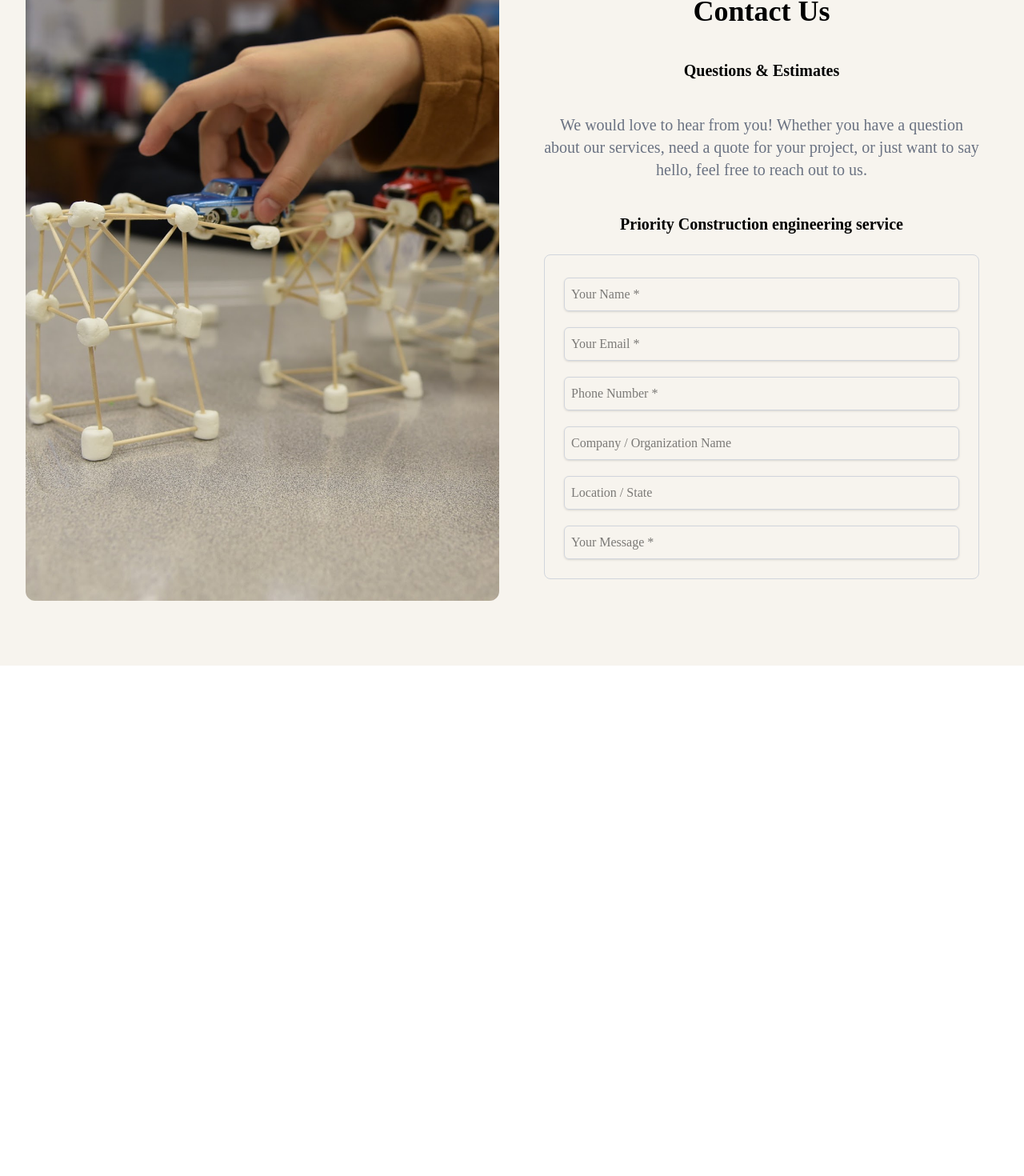
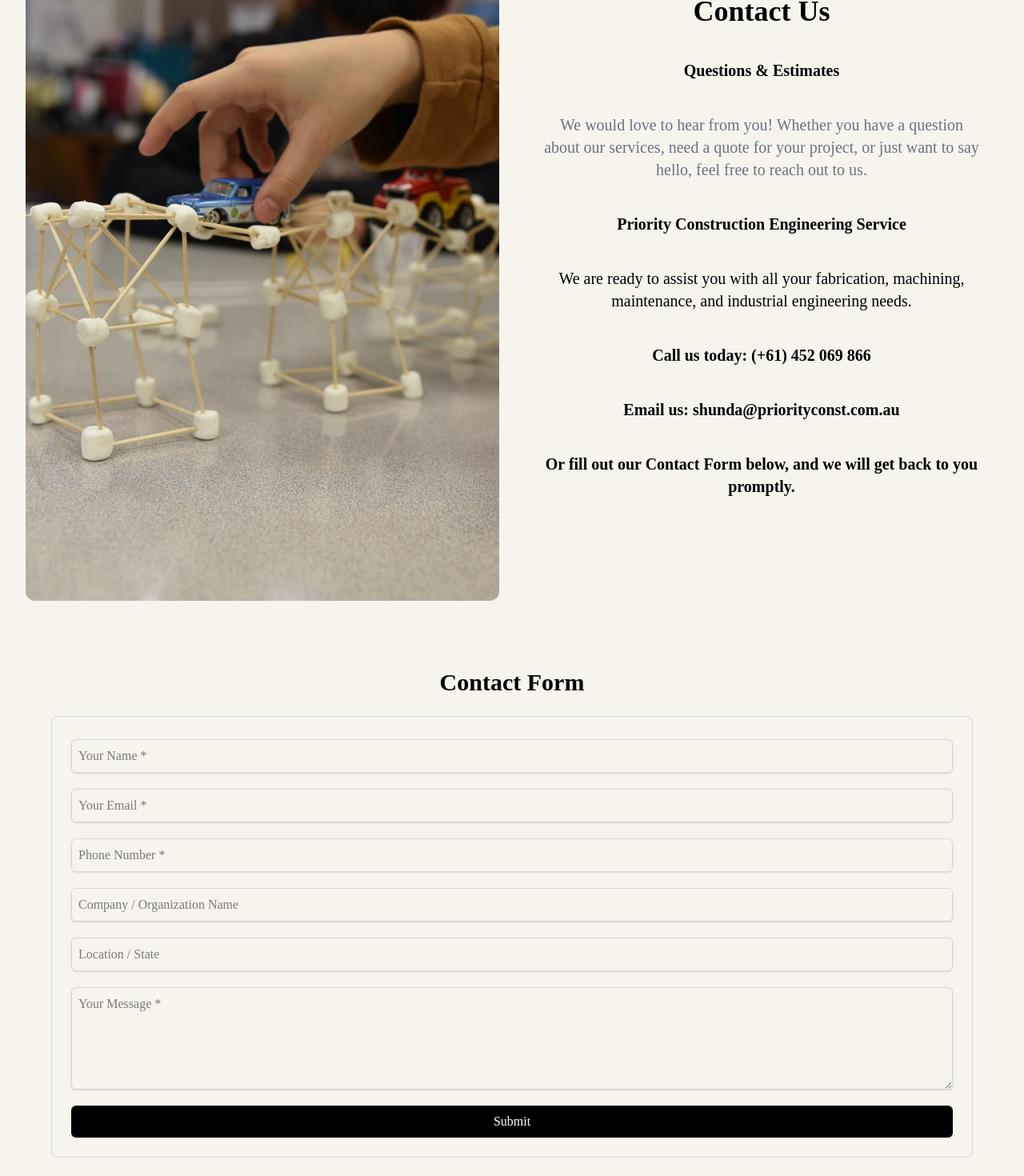
Before and after one commit to Jacky72/PriorityConstWeb, a Next.js app in the folder priority-const/: page /contact in a window 1280 px wide. Shown: the part 178-1648 px from the top of the page at 80% size. Before the commit the page ends 1010 px from the top, so only its background shows below. Built offline with nearby package versions, Linux system fonts and the light colour scheme.

Commit message:
Complete the functions of the contact form.

```diff
--- a/package.json
+++ b/package.json
@@ -3,6 +3,7 @@
     "@emotion/react": "^11.14.0",
     "@emotion/styled": "^11.14.1",
     "motion": "^12.23.12",
+    "nodemailer": "^7.0.5",
     "react-animated-numbers": "^1.1.1"
   }
 }
--- /dev/null
+++ b/priority-const/src/app/api/contact/route.js
@@ -0,0 +1,36 @@
+import nodemailer from "nodemailer";
+
+export async function POST(req) {
+    const data = await req.json();
+
+    // Configure your SMTP transport
+    const transporter = nodemailer.createTransport({
+        service: "gmail",
+        auth: {
+            user: "admin@priorityconst.com.au",
+            pass: "onut nnvd onou pbuc",
+        },
+    });
+
+    const mailOptions = {
+        from: data.email,
+        to: "initialstarry2002@gmail.com",
+        // to: "shunda@priorityconst.com.au",
+        subject: `Contact Form Submission from ${data.fullName}`,
+        text: `
+            Name: ${data.fullName}
+            Email: ${data.email}
+            Phone: ${data.phone}
+            Company: ${data.company}
+            Location: ${data.location}
+            Message: ${data.message}
+        `,
+    };
+
+    try {
+        await transporter.sendMail(mailOptions);
+        return new Response(JSON.stringify({ success: true }), { status: 200 });
+    } catch (error) {
+        return new Response(JSON.stringify({ success: false, error: error.message }), { status: 500 });
+    }
+}
--- a/priority-const/src/app/contact/page.js
+++ b/priority-const/src/app/contact/page.js
@@ -1,8 +1,63 @@
 "use client";
-import React from 'react';
+import React, { useState } from 'react';
 import Image from 'next/image';
 
 const ContactPage = () => {
+
+    const [submitting, setSubmitting] = useState(false);
+    const [status, setStatus] = useState("");
+
+    async function handleSubmit(e) {
+        e.preventDefault();
+        const form = new FormData(e.currentTarget);
+
+        const info = {
+            fullName: form.get("name")?.toString().trim(),
+            email: form.get("email")?.toString().trim(),
+            phone: form.get("number")?.toString().trim(),
+            company: form.get("company")?.toString().trim(),
+            location: form.get("location")?.toString().trim(),
+            message: form.get("message")?.toString().trim(),
+        };
+
+        if (!info.fullName || !info.email || !info.phone || !info.message) {
+            setStatus("Please fill in all required fields.");
+            return;
+        }
+
+        if (!/^\d+$/.test(info.phone)) {
+            setStatus("Phone number must contain only digits.");
+            return;
+        }
+
+        if (!/^[^\s@]+@[^\s@]+\.[^\s@]+$/.test(info.email)) {
+            setStatus("Please enter a valid email address.");
+            return;
+        }
+
+        setSubmitting(true);
+        setStatus("");
+
+        console.log("Form submitted with info:", info);
+
+        try {
+            const res = await fetch("/api/contact", {
+                method: "POST",
+                headers: { "Content-Type": "application/json" },
+                body: JSON.stringify(info),
+            });
+            console.log("API response status:", res.status);
+            const result = await res.json();
+            if (result.success) {
+                setStatus("Your message has been sent successfully!");
+            } else {
+                setStatus("Failed to send message. Please try again later.");
+            }
+        } catch (err) {
+            setStatus("Failed to send message. Please try again later. Err");
+        }
+        setSubmitting(false);
+    }
 
     return (
         <section id="contact" className="bg-white">
@@ -26,16 +81,28 @@ const ContactPage = () => {
                             <p className="text-4xl font-extrabold mt-8">Contact Us</p>
                             <p className="text-xl mt-10 font-bold">Questions & Estimates</p>
                             <p className="text-xl mt-10 text-gray-500">We would love to hear from you! Whether you have a question about our services, need a quote for your project, or just want to say hello, feel free to reach out to us.</p>
-                            <p className="text-xl mt-10 font-bold">Priority Construction engineering service</p>
-                            <form className="border border-gray-300 rounded-lg p-6 mt-6 text-left">
-                                <input type="text" id="name" name="name" required className="mt-1 block w-full border border-gray-300 rounded-md shadow-sm p-2" placeholder="Your Name *" />
-                                <input type="email" id="email" name="email" required className="mt-5 block w-full border border-gray-300 rounded-md shadow-sm p-2" placeholder="Your Email *" />
-                                <input type="number" id="number" name="number" required className="mt-5 block w-full border border-gray-300 rounded-md shadow-sm p-2" placeholder="Phone Number *" />
-                                <input type="text" id="company" name="company" className="mt-5 block w-full border border-gray-300 rounded-md shadow-sm p-2" placeholder="Company / Organization Name" />
-                                <input type="text" id="location" name="location" className="mt-5 block w-full border border-gray-300 rounded-md shadow-sm p-2" placeholder="Location / State" />
-                                <input type="text" id="message" name="message" required className="mt-5 block w-full border border-gray-300 rounded-md shadow-sm p-2" placeholder="Your Message *" />
-                            </form>
+                            <p className="text-xl mt-10 font-bold">Priority Construction Engineering Service</p>
+                            <p className="text-xl mt-10">We are ready to assist you with all your fabrication, machining, maintenance, and industrial engineering needs.</p>
+                            <p className="text-xl mt-10 font-bold">Call us today:   (+61) 452 069 866</p>
+                            <p className="text-xl mt-10 font-bold">Email us:   shunda@priorityconst.com.au</p>
+                            <p className="text-xl mt-10 font-bold">Or fill out our Contact Form below, and we will get back to you promptly.</p>
+
                         </div>
+                    </div>
+                    <div className="text-center text-black md:mt-15 px-8">
+                        <h1 className="text-3xl font-extrabold">Contact Form</h1>
+                        <form onSubmit={handleSubmit} noValidate className="border border-gray-300 rounded-lg p-6 mt-6 text-left">
+                            <input type="text" id="name" name="name" required className="mt-1 block w-full border border-gray-300 rounded-md shadow-sm p-2" placeholder="Your Name *" />
+                            <input type="email" id="email" name="email" required className="mt-5 block w-full border border-gray-300 rounded-md shadow-sm p-2" placeholder="Your Email *" />
+                            <input type="tel" id="number" name="number" pattern="^[\d\s()+\-]{6,}$" required className="mt-5 block w-full border border-gray-300 rounded-md shadow-sm p-2" placeholder="Phone Number *" />
+                            <input type="text" id="company" name="company" className="mt-5 block w-full border border-gray-300 rounded-md shadow-sm p-2" placeholder="Company / Organization Name" />
+                            <input type="text" id="location" name="location" className="mt-5 block w-full border border-gray-300 rounded-md shadow-sm p-2" placeholder="Location / State" />
+                            <textarea id="message" name="message" required className="mt-5 block w-full h-32 border border-gray-300 rounded-md shadow-sm p-2" placeholder="Your Message *" />
+                            <button type="submit" disabled={submitting} className="mt-5 w-full bg-black text-white py-2 rounded-md hover:bg-gray-800 transition-colors">
+                                {submitting ? "Submitting..." : "Submit"}
+                            </button>
+                            {status && <p className="mt-4 text-center text-red-500">{status}</p>}
+                        </form>
                     </div>
                     <div className="w-full h-px my-2"/>
                 </div>
```
Also changed, not shown: 1 other file (tests, documents, lock files or other folders).
